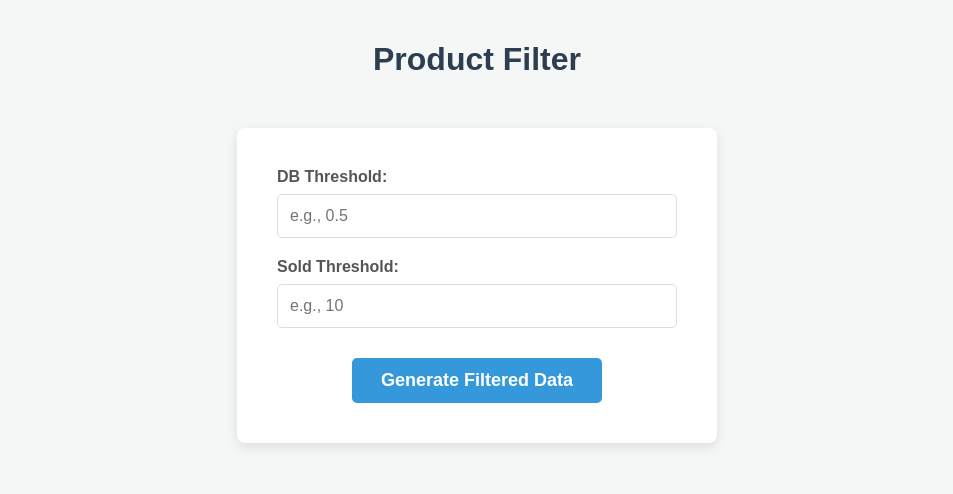
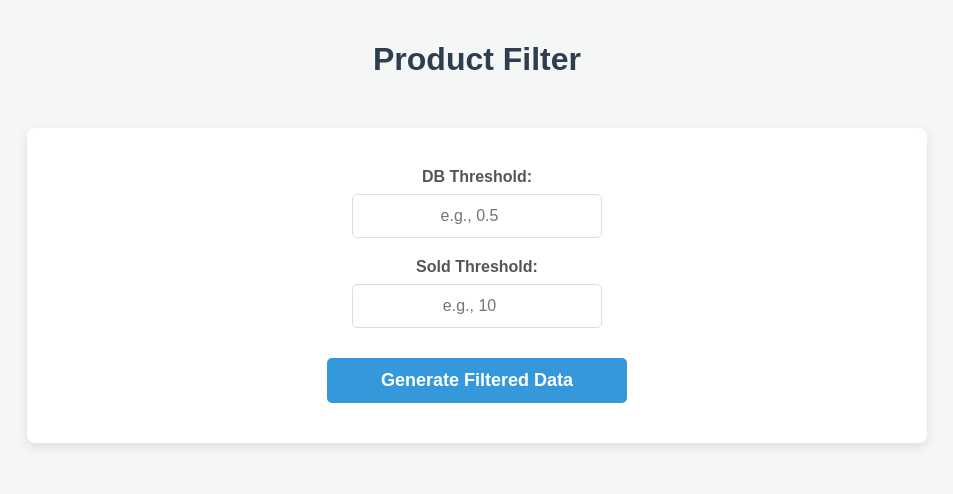
Before and after one commit to FarukValjevac/MarTech, a React (Create React App) app in the folder product-filter-frontend/: page / in a window 1280 px wide. Shown: the top 494 px of the page, without its empty margins (163-1116 px from the left). Built offline with nearby package versions, Linux system fonts and the light colour scheme.

Commit message:
Table created in the frontend

```diff
--- a/product-filter-frontend/src/App.css
+++ b/product-filter-frontend/src/App.css
@@ -1,60 +1,74 @@
 /* App.css */
 
+/* --- Base and Layout Styling --- */
 .App {
-  text-align: center; /* Centers the header text */
+  text-align: center;
   font-family: Arial, sans-serif;
   color: #333;
   padding: 20px;
-  background-color: #f4f7f6; /* Light background */
-  min-height: 100vh; /* Ensures the background covers the full height */
+  background-color: #f4f7f6;
+  min-height: 100vh;
   display: flex;
   flex-direction: column;
-  align-items: center; /* Centers content horizontally */
+  align-items: center;
+  box-sizing: border-box;
 }
 
+/* --- Header Styling --- */
 .App-header h1 {
-  color: #2c3e50; /* Darker heading color */
+  color: #2c3e50;
   margin-bottom: 30px;
 }
 
+/* --- Centering Container for Form Elements --- */
 .center-container {
   display: flex;
   flex-direction: column;
-  align-items: center; /* Centers children (input groups, button) horizontally */
-  justify-content: center; /* Centers content vertically if there's extra space */
-  background-color: #ffffff; /* White background for the main content area */
+  align-items: center;
+  justify-content: flex-start; /* Changed to flex-start for better vertical alignment once wider */
+  background-color: #ffffff;
   padding: 40px;
-  border-radius: 8px; /* Slightly rounded corners */
-  box-shadow: 0 4px 12px rgba(0, 0, 0, 0.1); /* Soft shadow */
-  width: 100%; /* Take full width of its parent */
-  max-width: 400px; /* Limit max width for better appearance */
-  margin-top: 20px; /* Space from header */
+  border-radius: 8px;
+  box-shadow: 0 4px 12px rgba(0, 0, 0, 0.1);
+  width: 100%;
+  max-width: 900px; /* <--- INCREASED THIS MAX-WIDTH FOR A WIDER WINDOW! */
+  margin-top: 20px;
+  box-sizing: border-box;
 }
 
+/* --- Input Group Styling --- */
 .input-group {
-  margin-bottom: 20px; /* Space between input fields */
-  width: 100%; /* Make input group take full width of center-container */
-  text-align: left; /* Align labels and inputs to the left within their group */
+  margin-bottom: 20px;
+  width: 100%;
+  text-align: left; /* Keep labels aligned left */
+  display: flex; /* Use flexbox to center the input itself within the group */
+  flex-direction: column; /* Stack label and input vertically */
+  align-items: center; /* Center the input within the wider input-group */
 }
 
 .input-group label {
-  display: block; /* Make label appear on its own line */
-  margin-bottom: 8px; /* Space between label and input */
+  display: block;
+  margin-bottom: 8px;
   font-weight: bold;
   color: #555;
+  width: 100%; /* Ensure label takes full width */
+  text-align: center; /* Center the label text itself */
 }
 
 .input-group input[type="number"] {
-  width: 100%; /* Make input fields take full width of their container */
+  width: 100%;
+  max-width: 250px; /* <--- NEW: MAKE THE TEXTBOXES NARROWER */
   padding: 12px;
   border: 1px solid #ddd;
   border-radius: 5px;
   font-size: 16px;
-  box-sizing: border-box; /* Include padding and border in the element's total width and height */
+  box-sizing: border-box;
+  text-align: center; /* Center the input text */
 }
 
+/* --- Button Styling --- */
 button {
-  background-color: #3498db; /* A nice blue color */
+  background-color: #3498db;
   color: white;
   padding: 12px 25px;
   border: none;
@@ -62,24 +76,84 @@ button {
   cursor: pointer;
   font-size: 18px;
   font-weight: bold;
-  transition: background-color 0.3s ease; /* Smooth transition for hover effect */
-  margin-top: 10px; /* Space above the button */
-  width: 100%; /* Make button take full width of its container */
-  max-width: 250px; /* Limit button width for better appearance */
+  transition: background-color 0.3s ease;
+  margin-top: 10px;
+  width: 100%; /* Will now stretch up to 900px wide due to parent */
+  max-width: 300px; /* Keep button at a reasonable max width */
+  box-sizing: border-box;
 }
 
-button:hover {
-  background-color: #2980b9; /* Darker blue on hover */
+button:hover:not(:disabled) {
+  background-color: #2980b9;
 }
 
+button:disabled {
+  background-color: #cccccc;
+  cursor: not-allowed;
+}
+
+/* --- Message Styling (Success/Error) --- */
 .success-message {
   margin-top: 20px;
-  color: #27ae60; /* Green for success messages */
+  color: #27ae60;
   font-weight: bold;
 }
 
 .error-message {
   margin-top: 20px;
-  color: #e74c3c; /* Red for error messages */
+  color: #e74c3c;
   font-weight: bold;
 }
+
+/* --- CSV Table Styling --- */
+.csv-table-container {
+  margin-top: 30px;
+  width: 100%; /* This will now take 100% of the new 900px max-width */
+  /* REMOVED max-width: 600px; from here as it's controlled by parent now */
+  text-align: left;
+  border: 1px solid #ddd;
+  border-radius: 8px;
+  background-color: #f9f9f9;
+  padding: 20px;
+  box-shadow: inset 0 2px 4px rgba(0, 0, 0, 0.05);
+  box-sizing: border-box;
+  overflow-x: auto; /* Still important for horizontal scrolling if table is too wide */
+}
+
+.csv-table-container h2 {
+  color: #2c3e50;
+  margin-top: 0;
+  margin-bottom: 15px;
+  font-size: 1.2em;
+  text-align: center;
+}
+
+.csv-table {
+  width: 100%; /* The table itself will fill the container */
+  border-collapse: collapse;
+  font-family: 'Segoe UI', Tahoma, Geneva, Verdana, sans-serif;
+  font-size: 0.9em;
+}
+
+.csv-table th,
+.csv-table td {
+  border: 1px solid #e0e0e0;
+  padding: 10px 15px;
+  text-align: left;
+  vertical-align: top;
+}
+
+.csv-table th {
+  background-color: #eaf1f7;
+  font-weight: bold;
+  color: #444;
+  white-space: nowrap;
+}
+
+.csv-table tbody tr:nth-child(even) {
+  background-color: #f6f6f6;
+}
+
+.csv-table tbody tr:hover {
+  background-color: #e0f2f7;
+}
--- a/product-filter-frontend/src/App.js
+++ b/product-filter-frontend/src/App.js
@@ -1,15 +1,45 @@
-import React, { useState } from 'react';
-import './App.css'; // Assuming you might have a separate CSS file for App component
+import React, { useState, useEffect } from 'react';
+import './App.css'; // Make sure this is imported for styling
+
+// Utility function to parse CSV string into an array of objects
+const parseCsv = (csvString) => {
+  if (!csvString) return [];
+
+  const lines = csvString.trim().split('\n');
+  if (lines.length === 0) return [];
+
+  const headers = lines[0].split(','); // Assuming comma-separated values
+  const data = lines.slice(1).map(line => {
+    const values = line.split(',');
+    const row = {};
+    headers.forEach((header, index) => {
+      row[header.trim()] = values[index] ? values[index].trim() : ''; // Trim header and value
+    });
+    return row;
+  });
+  return data;
+};
 
 function App() {
   const [dbThreshold, setDbThreshold] = useState('');
   const [soldThreshold, setSoldThreshold] = useState('');
-  const [message, setMessage] = useState('');
+  const [csvData, setCsvData] = useState(''); // Raw CSV string from backend
+  const [tableData, setTableData] = useState([]); // Parsed data for table rendering
   const [error, setError] = useState('');
+  const [loading, setLoading] = useState(false); // New loading state
+
+  // Effect to parse CSV data whenever it changes
+  useEffect(() => {
+    setTableData(parseCsv(csvData));
+  }, [csvData]);
+
 
   const handleGenerate = async () => {
-    setMessage('');
+    setCsvData('');
+    setTableData([]); // Clear previous table data
     setError('');
+    setLoading(true); // Set loading to true
+
     try {
       const response = await fetch('http://localhost:3000/filter', {
         method: 'POST',
@@ -23,16 +53,17 @@ function App() {
       });
 
       if (!response.ok) {
-        // Handle HTTP errors
         const errorText = await response.text();
         throw new Error(`Server responded with ${response.status}: ${errorText}`);
       }
 
-      const data = await response.text(); // Assuming your NestJS returns plain text
-      setMessage(data);
+      const data = await response.text(); // This 'data' is the CSV content
+      setCsvData(data); // Store raw CSV string
     } catch (err) {
       console.error('Failed to fetch:', err);
       setError(`Error: ${err.message}`);
+    } finally {
+      setLoading(false); // Set loading to false regardless of success or error
     }
   };
 
@@ -41,7 +72,6 @@ function App() {
       <header className="App-header">
         <h1>Product Filter</h1>
       </header>
-      {/* Container for centering */}
       <div className="center-container">
         <div className="input-group">
           <label htmlFor="dbThreshold">DB Threshold:</label>
@@ -63,10 +93,40 @@ function App() {
             placeholder="e.g., 10"
           />
         </div>
-        <button onClick={handleGenerate}>Generate Filtered Data</button>
 
-        {message && <p className="success-message">{message}</p>}
+        <button onClick={handleGenerate} disabled={loading}>
+          {loading ? 'Generating...' : 'Generate Filtered Data'}
+        </button>
+
         {error && <p className="error-message">{error}</p>}
+
+        {/* Display the table here */}
+        {loading && <p>Loading data...</p>}
+        {tableData.length > 0 && !loading && (
+          <div className="csv-table-container">
+            <h2>Filtered Products:</h2>
+            <table className="csv-table">
+              <thead>
+                <tr>
+                  {Object.keys(tableData[0]).map(header => (
+                    <th key={header}>{header}</th>
+                  ))}
+                </tr>
+              </thead>
+              <tbody>
+                {tableData.map((row, rowIndex) => (
+                  <tr key={rowIndex}>
+                    {Object.values(row).map((value, colIndex) => (
+                      <td key={`${rowIndex}-${colIndex}`}>{String(value)}</td>
+                    ))}
+                  </tr>
+                ))}
+              </tbody>
+            </table>
+          </div>
+        )}
+        {/* Optional: Show message if no data and not loading */}
+        {!loading && tableData.length === 0 && csvData && <p>No data found for the given filters.</p>}
       </div>
     </div>
   );
```
Also changed, not shown: 2 other files (tests, documents, lock files or other folders).
